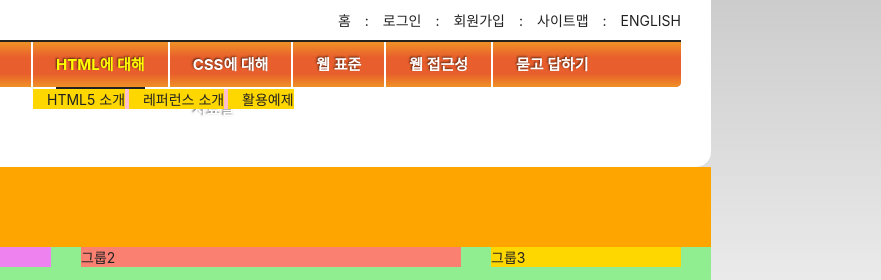
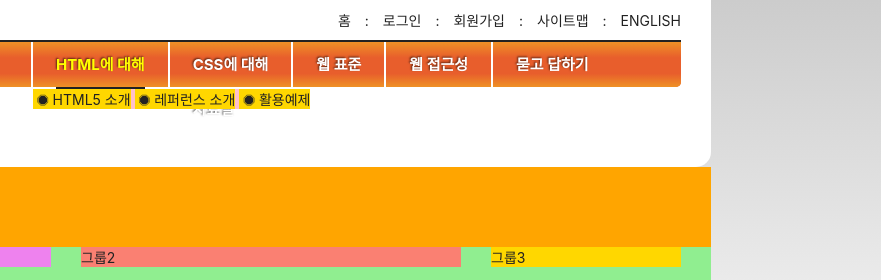
Before and after one commit to jeong-dev/HTML5, a plain HTML site: page index.html in a window 1280 px wide. Shown: the top 280 px of the page, 399-1280 px from the left. Drawn offline with Linux system fonts and the light colour scheme; a web font is replaced by a local one.

Commit message:
서브 메뉴 아이콘 폰트 적용

```diff
--- a/styles/fontello.css
+++ b/styles/fontello.css
@@ -1,18 +1,29 @@
+@font-face {
+  font-family: 'fontello';
+  src: url('../font/fontello.eot?88160561');
+  src: url('../font/fontello.eot?88160561#iefix') format('embedded-opentype'),
+       url('../font/fontello.woff2?88160561') format('woff2'),
+       url('../font/fontello.woff?88160561') format('woff'),
+       url('../font/fontello.ttf?88160561') format('truetype'),
+       url('../font/fontello.svg?88160561#fontello') format('svg');
+  font-weight: normal;
+  font-style: normal;
+}
 /* Chrome hack: SVG is rendered more smooth in Windozze. 100% magic, uncomment if you need it. */
 /* Note, that will break hinting! In other OS-es font will be not as sharp as it could be */
 /*
 @media screen and (-webkit-min-device-pixel-ratio:0) {
   @font-face {
     font-family: 'fontello';
-    src: url('../font/fontello.svg?38310097#fontello') format('svg');
+    src: url('../font/fontello.svg?88160561#fontello') format('svg');
   }
 }
 */
-
- [class^="icon-"]:before, [class*=" icon-"]:before {
-  font-family: 'fontello';
+[class^="icon-"]:before, [class*=" icon-"]:before {
+  font-family: "fontello";
+  font-style: normal;
   font-weight: normal;
-  speak: none;
+  speak: never;
 
   display: inline-block;
   text-decoration: inherit;
@@ -43,8 +54,8 @@
   /* text-shadow: 1px 1px 1px rgba(127, 127, 127, 0.3); */
 }
 
-.icon-ok:before { content: '\e800'; } /* '' */
-.icon-plus:before { content: '\e801'; } /* '' */
-.icon-search:before { content: '\e802'; } /* '' */
-.icon-right-open:before { content: '\e803'; } /* '' */
-.icon-dot-circled:before { content: '\f192'; } /* '' */
+.icon-search:before { content: '\e800'; } /* '' */
+.icon-ok:before { content: '\e801'; } /* '' */
+.icon-plus:before { content: '\e802'; } /* '' */
+.icon-stop:before { content: '\e803'; } /* '' */
+.icon-colon:before { content: '\e804'; } /* '' */
--- a/styles/style.css
+++ b/styles/style.css
@@ -1,5 +1,6 @@
 @import url(./normalize.css);
 @import url(./reset.css);
+@import url(./fontello.css);
 
 
 /* 숨김 콘텐츠 */
@@ -166,8 +167,29 @@ body {
 .sub-menu li {
   background-color: gold;
   display: inline-block;
-  padding-left: 1em;
+}
 
+.sub-menu a::before {
+  content: "\e803";
+  font-family: 'fontello';
+  font-weight: normal;
+  speak: none;
+
+  display: inline-block;
+  text-decoration: inherit;
+  width: 1em;
+  margin-right: .2em;
+  text-align: center;
+  font-variant: normal;
+  text-transform: none;
+  line-height: 1em;
+  margin-left: .2em;
+  -webkit-font-smoothing: antialiased;
+  -moz-osx-font-smoothing: grayscale;
+}
+
+.sub-menu a:hover::before, .sub-menu a:focus::before {
+  content: "\e801";
 }
 
 /* 비주얼 */
```
Also changed, not shown: font/fontello.ttf, font/fontello.woff, font/fontello.woff2, 2 other files.
